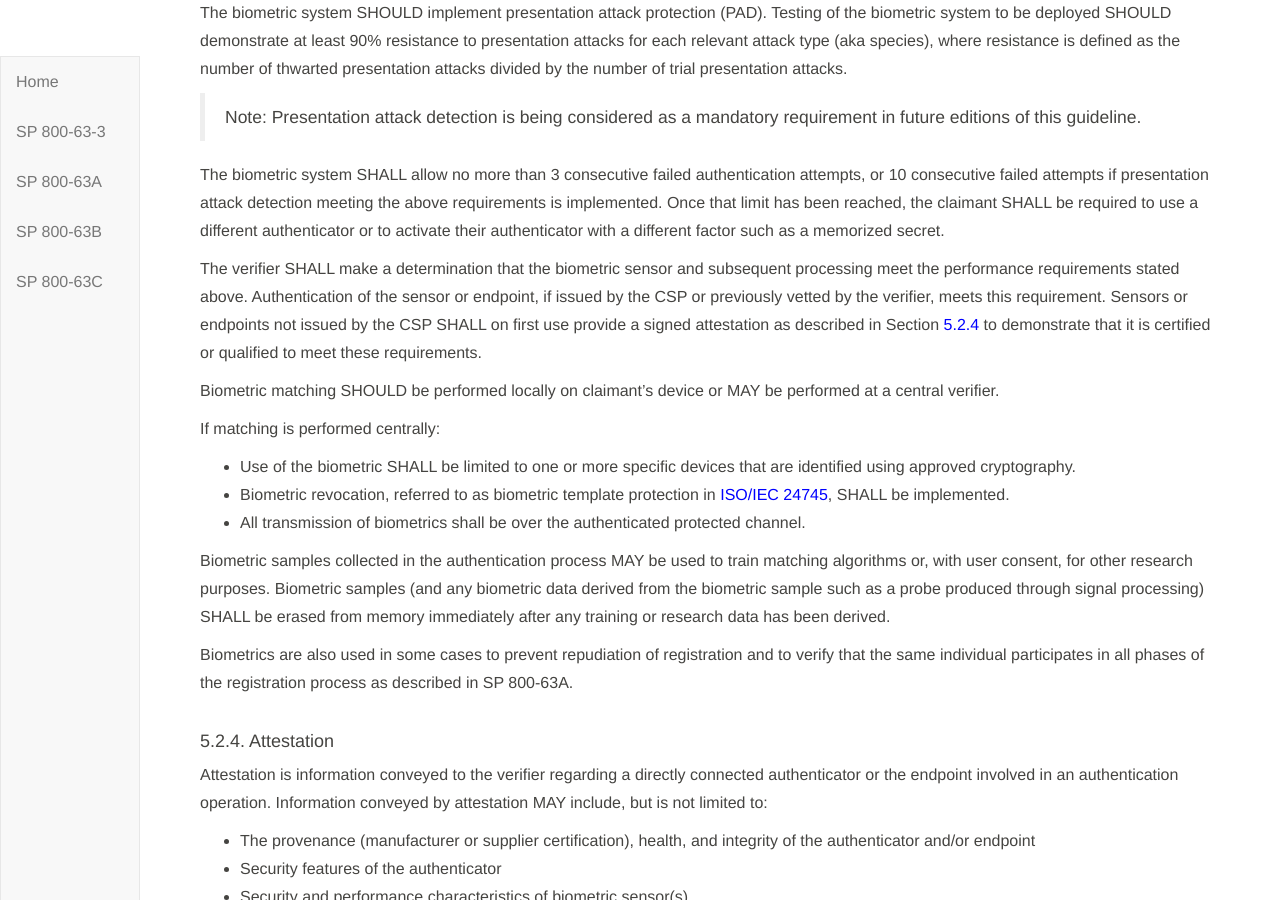
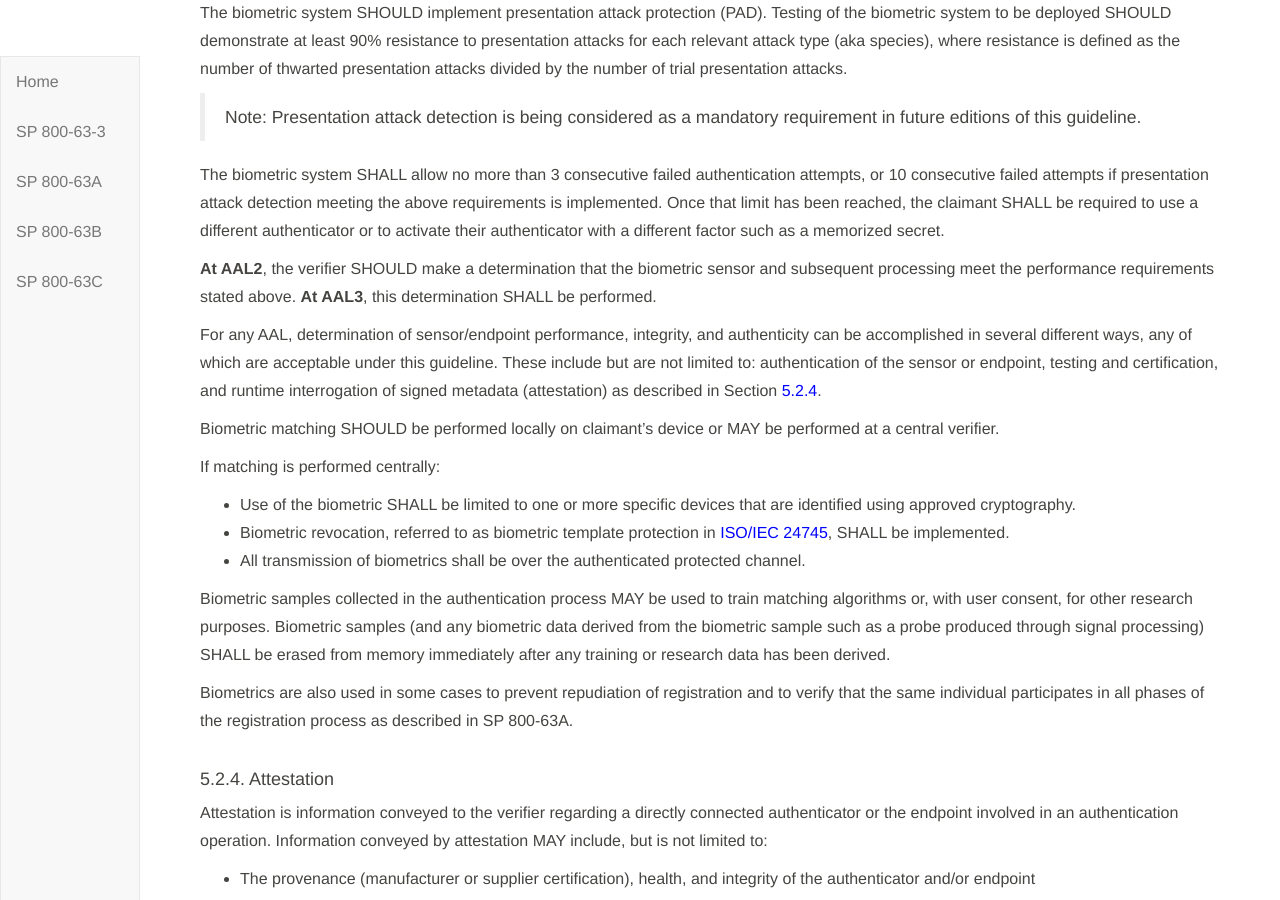
Before and after one commit to usnistgov/800-63-3, a Jekyll site: the page built from sp800-63b/sec5_authenticators.md, in a window 1280 px wide and 900 px high, scrolled down 10956 px. Built offline with Jekyll 4.4.1, drawn with Linux system fonts in a browser that asks for light colours; our own code applies the rules of GitHub Pages for plain Markdown files.

Commit message:
Update biometric sensor performance verification requirements.

```diff
--- a/sp800-63b/sec5_authenticators.md
+++ b/sp800-63b/sec5_authenticators.md
@@ -354,7 +354,9 @@ The biometric system SHOULD implement presentation attack protection (PAD). Test
 
 The biometric system SHALL allow no more than 3 consecutive failed authentication attempts, or 10 consecutive failed attempts if presentation attack detection meeting the above requirements is implemented. Once that limit has been reached, the claimant SHALL be required to use a different authenticator or to activate their authenticator with a different factor such as a memorized secret.
 
-The verifier SHALL make a determination that the biometric sensor and subsequent processing meet the performance requirements stated above. Authentication of the sensor or endpoint, if issued by the CSP or previously vetted by the verifier, meets this requirement. Sensors or endpoints not issued by the CSP SHALL on first use provide a signed attestation as described in Section [5.2.4](#attestation) to demonstrate that it is certified or qualified to meet these requirements.
+**At AAL2**, the verifier SHOULD make a determination that the biometric sensor and subsequent processing meet the performance requirements stated above. **At AAL3**, this determination SHALL be performed.
+
+For any AAL, determination of sensor/endpoint performance, integrity, and authenticity can be accomplished in several different ways, any of which are acceptable under this guideline.  These include but are not limited to: authentication of the sensor or endpoint, testing and certification, and runtime interrogation of signed metadata (attestation) as described in Section [5.2.4](#attestation).
 
 Biometric matching SHOULD be performed locally on claimant's device or MAY be performed at a central verifier.
 
```
Also changed, not shown: sp800-63b/sec4_aal.md (+4 -0 lines).
